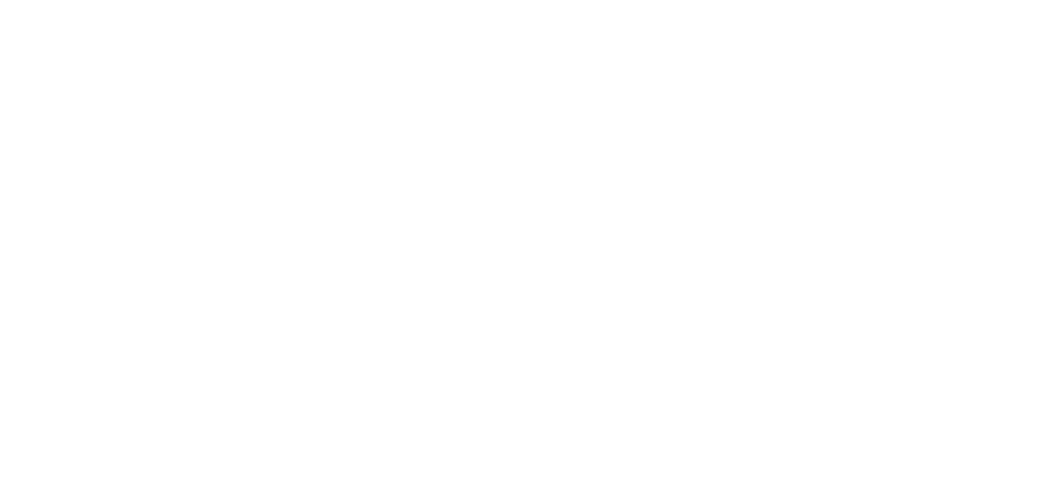
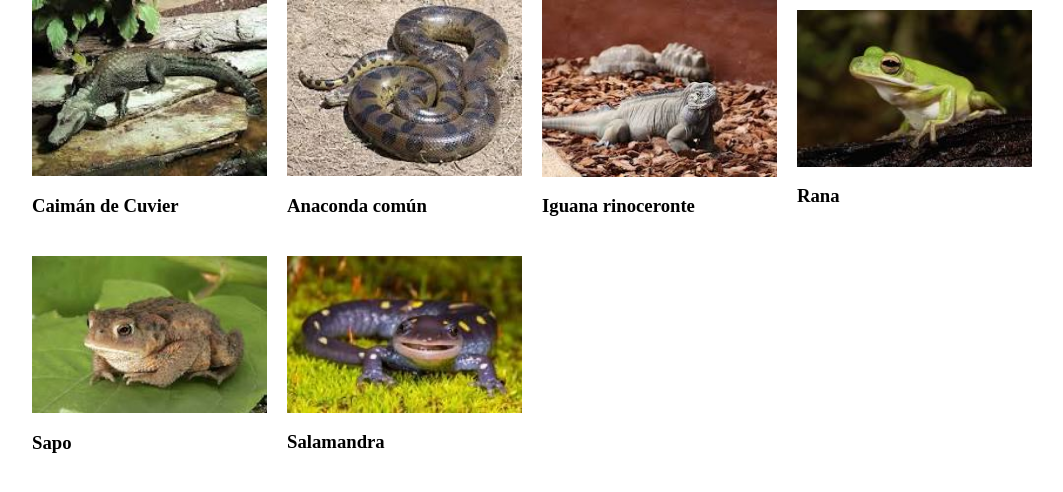
Before and after one commit to JasonPorras/javascritp-proyecto1-lll, a plain HTML site: page index.html in a window 1280 px wide. Shown: the whole page, without its empty margins (108-1171 px from the left). Drawn offline with Linux system fonts and the light colour scheme.

Commit message:
galleria de imagenes agregada

```diff
--- a/css/index.css
+++ b/css/index.css
@@ -0,0 +1,36 @@
+body {
+  position: relative;
+  height: 100vh;
+  margin: 0;
+}
+
+.gallery {
+  display: grid;
+  grid-template-columns: repeat(auto-fit, minmax(200px, 1fr));
+  gap: 20px;
+  list-style: none;
+  padding: 0;
+  margin: auto;
+  max-width: 1000px;
+}
+
+.gallery li {
+  display: flex;
+  flex-direction: column;
+  justify-content: center;
+}
+
+.card-info {
+  position: absolute;
+  top: 50%;
+  left: 50%;
+  transform: translate(-50%, -50%);
+  width: 600px;
+  height: 600px;
+  background-color: black;
+}
+
+
+.card-hidden {
+  display: none;
+}
--- a/index.html
+++ b/index.html
@@ -8,7 +8,8 @@
   <link rel="stylesheet" href="css/index.css">
 </head>
 <body>
-
+  <ul class="gallery" id="gallery"></ul>
+  <div class="card-info card-hidden"><button class="close-card">Cerrar</button></div>
 </body>
 <script src="./js/main.js" type ="module"></script>
 </html>
--- a/js/main.js
+++ b/js/main.js
@@ -1,14 +1,26 @@
 class Animal {
-  constructor(nombreComun, nombreCientifico, tipoSangre, dieta, reproduccion, habitat) {
+  constructor(nombreComun, nombreCientifico, tipoSangre, dieta, reproduccion, habitat, imagen) {
     this.nombreComun = nombreComun;
     this.nombreCientifico = nombreCientifico;
     this.tipoSangre = tipoSangre;
     this.dieta = dieta;
     this.reproduccion = reproduccion;
     this.habitat = habitat;
-    this.escamas = escamas;
+    this.imagen = imagen;
+  }
+
+  paint(d) {
+    document.getElementById('gallery').innerHTML = d.map(item => {
+      return `
+        <li class="flex">
+          <img src="${item.imagen}" alt="${item.nombreComun}">
+          <h3>${item.nombreComun}</h3>
+        </li>
+      `
+    }).join('')
   }
 }
+
 
 class Mamifero extends Animal{
   constructor(nombreComun,nombreCientifico,tipoSangre,dieta,reproduccion,habitat,pelo){
@@ -19,20 +31,24 @@ class Mamifero extends Animal{
 
 class Peces extends Animal{
   constructor(nombreComun,nombreCientifico,tipoSangre,dieta,reproduccion,habitat,aletas, escamas){
-    super(nombreComun,nombreCientifico,tipoSangre,dieta,reproduccion,habitat, escamas)
+    super(nombreComun,nombreCientifico,tipoSangre,dieta,reproduccion,habitat)
     this.aletas = aletas;
+    this.escamas = escamas;
   }
 }
 
 class Reptiles extends Animal{
-  constructor(nombreComun,nombreCientifico,tipoSangre,dieta,reproduccion,habitat,escamas){
-    super(nombreComun,nombreCientifico,tipoSangre,dieta,reproduccion,habitat, escamas)
+  constructor(nombreComun,nombreCientifico,tipoSangre,dieta,reproduccion,habitat,escamas, imagen){
+    super(nombreComun,nombreCientifico,tipoSangre,dieta,reproduccion,habitat, imagen)
+    this.escamas = escamas;
   }
+
+
 }
 
 class Anfibio extends Animal{
-  constructor(nombreComun,nombreCientifico,tipoSangre,dieta,reproduccion,habitat){
-    super(nombreComun,nombreCientifico,tipoSangre,dieta,reproduccion,habitat)
+  constructor(nombreComun,nombreCientifico,tipoSangre,dieta,reproduccion,habitat, imagen){
+    super(nombreComun,nombreCientifico,tipoSangre,dieta,reproduccion,habitat, imagen)
   }
 }
 
@@ -42,3 +58,14 @@ class Aves extends Animal{
     this.plumas = plumas;
   }
 }
+
+const gallery = [
+  new Reptiles('Caimán de Cuvier', 'Paleosuchus palpebrosus', 'Fría', 'Carnívoro', 'Ovíparo', 'Agua y Tierra', 'Verde Musgo', 'img/caiman-cuvier.jpeg'),
+  new Reptiles('Anaconda común', 'Eunectes murinus', 'Fría', 'Carnívoro', 'Ovíparo', 'Agua y Tierra', 'Amarillas y manchas oscuras de color marrón y negro', 'img/anaconda.jpeg'),
+  new Reptiles('Iguana rinoceronte', 'Cyclura cornuta', 'Fría', 'Herbívoro', 'Ovíparo', 'Tierra', 'Marrón-grisáceo o verde oliva', 'img/iguana-rinoceronte.jpeg'),
+  new Anfibio('Rana', 'Anura', 'Fría', 'Carnívoro', 'Ovíparo', 'Agua y Tierra', 'img/rana.jpeg'),
+  new Anfibio('Sapo', 'Bufonidae', 'Fría', 'Carnívoro', 'Ovíparo', 'Agua y Tierra', 'img/sapo.jpeg'),
+  new Anfibio('Salamandra', 'Urodela', 'Fría', 'Carnívoro', 'Ovíparo', 'Agua', 'img/salamandra.jpeg'),
+]
+const animals = new Animal()
+animals.paint(gallery)
```
Also changed, not shown: img/anaconda.jpeg (added), img/caiman-cuvier.jpeg (added), img/iguana-rinoceronte.jpeg (added), img/rana.jpeg (added), img/salamandra.jpeg (added), img/sapo.jpeg (added).
